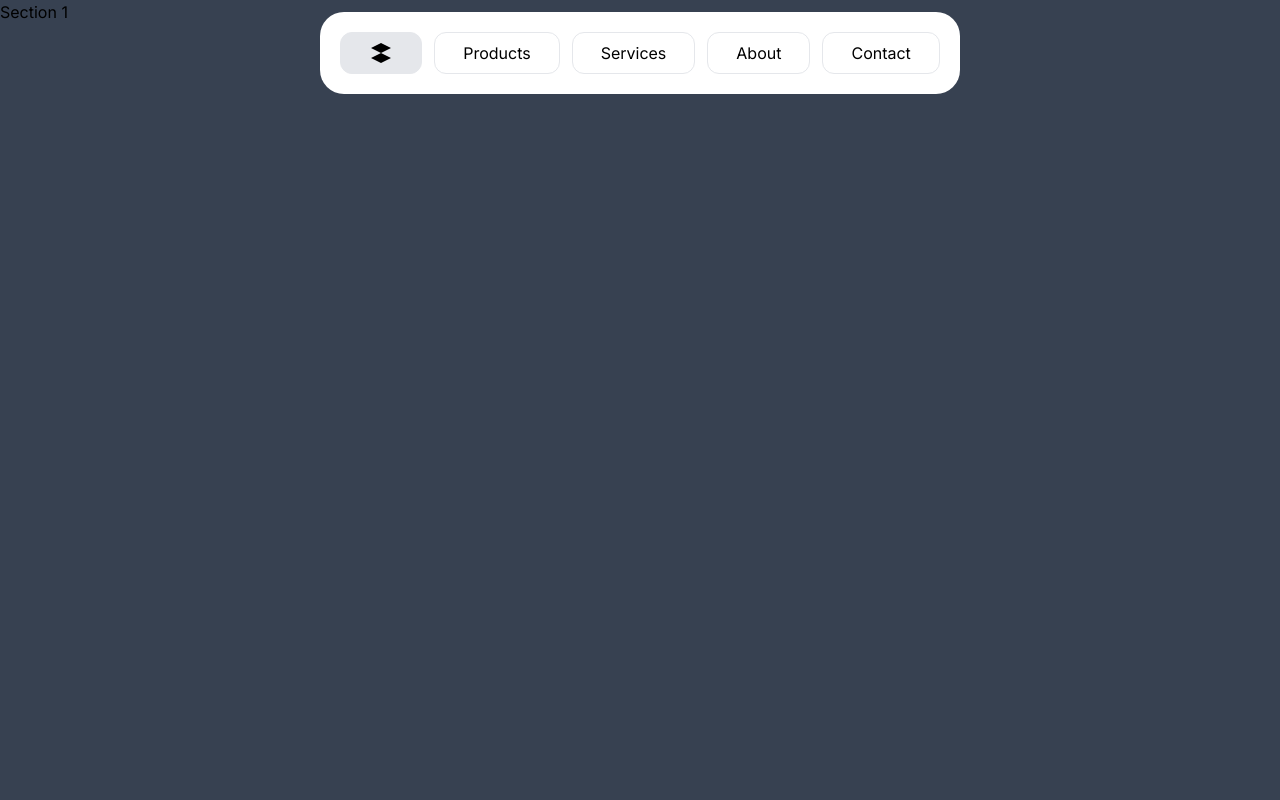
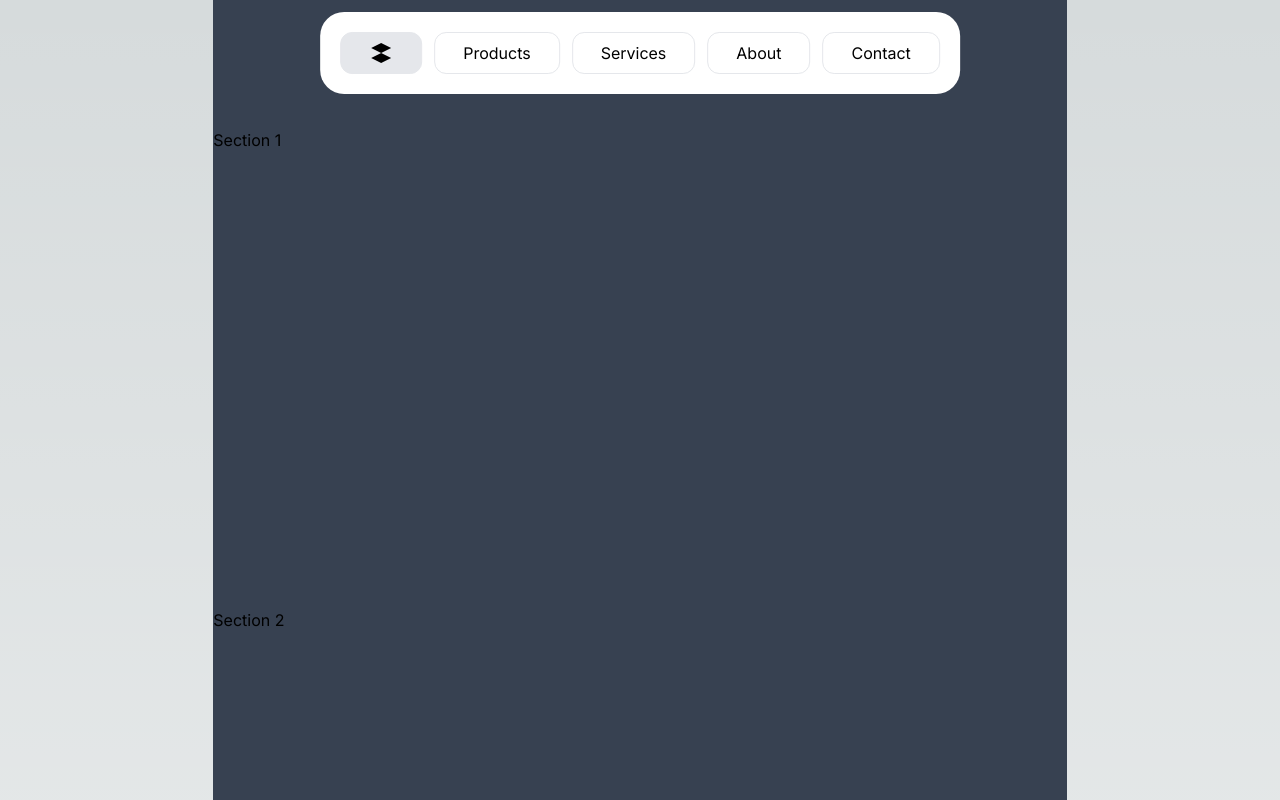
Before and after one commit to sudo-yury/nextjs15-Motion, a Next.js app: page /sticky_nav in a window 1280 px wide. Shown: the top 800 px of the page. Built offline with nearby package versions, Linux system fonts and the light colour scheme.

Commit message:
Sticky nav: demo-ready

```diff
--- a/app/sticky_nav/page.tsx
+++ b/app/sticky_nav/page.tsx
@@ -5,17 +5,22 @@
 
 export default function StickyNavExample() {
   return (
-    <div className="h-[400vh] bg-gray-700">
+    <div className="flex justify-center w-full">
+      <div className="h-[300vh] w-full md:w-2/3 xlg:w-1/2 bg-gray-700">
         <Nav />
-      <section className="h-1/3">
+        <section className="h-32">
+          <h2> </h2>
+        </section>
+        <section className="h-1/5">
           <h2>Section 1</h2>
         </section>
-      <section className="h-1/3">
+        <section className="h-1/5">
           <h2>Section 2</h2>
         </section>
-      <section className="h-1/3">
+        <section className="h-1/5">
           <h2>Section 3</h2>
         </section>
+      </div>
     </div>
   );
 }
@@ -41,14 +46,17 @@
       onFocusCapture={() => setIsHidden(false)}
       variants={{
         hidden: {
+          x: "-50%",
           y: "-90%",
         },
         visible: {
+          x: "-50%",
           y: "0%",
         },
       }}
+      initial={{ x: "-50%" }}
       transition={{ duration: 0.2 }}
-      className="fixed top-0 z-10 flex w-full justify-center pt-3"
+      className="fixed left-1/2 top-0 z-10  pt-3"
     >
       <nav className="flex justify-between gap-3 rounded-3xl bg-white p-5 *:rounded-xl *:border *:border-gray-200 *:px-7 *:py-2 *:transition-colors *:duration-300 hover:*:bg-gray-200 focus-visible:*:bg-gray-200">
         <a href="#" className="bg-gray-200">
```
Lines whose indentation alone changed are shown as unchanged.
